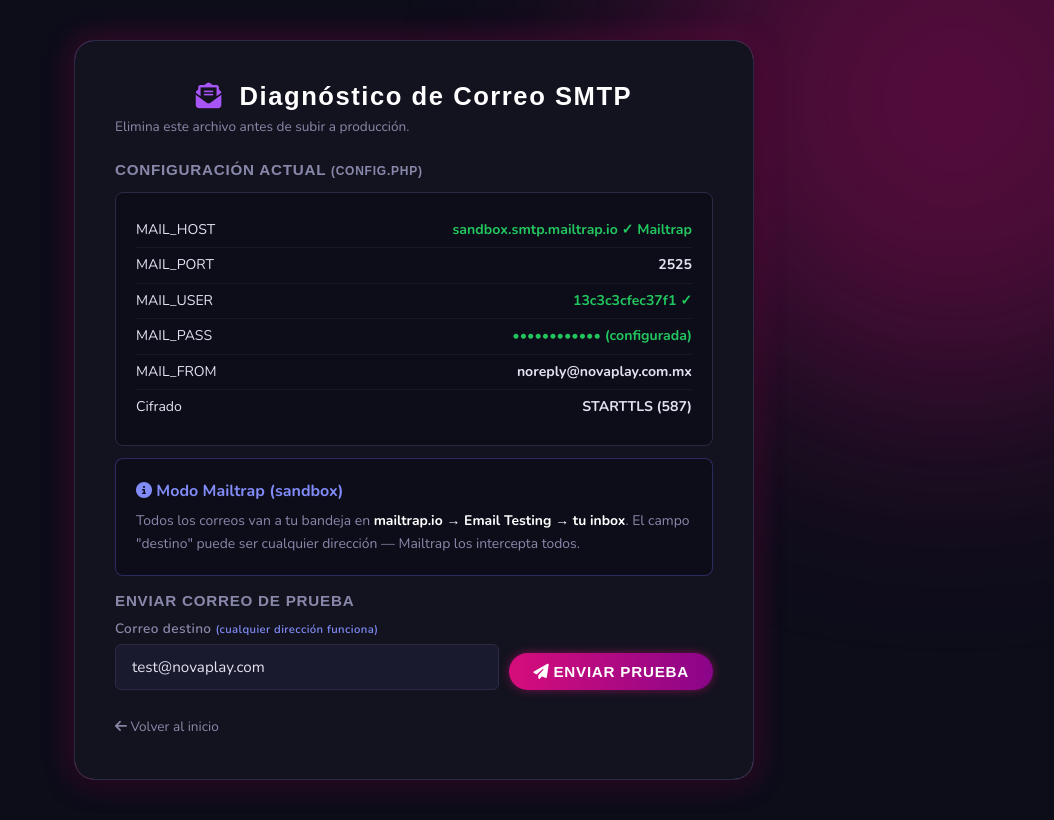
After one commit to Alonsoria/Novaplay2, a PHP site: page /novaplay2/test_mail.php in a window 1280 px wide. The commit adds this page. Shown: the whole page, without its empty margins (226-1280 px from the left). Run offline with PHP 8.4, Linux system fonts and the light colour scheme.

Commit message:
Implementacion de correos y verificacion de correo electronico

```diff
--- /dev/null
+++ b/composer.json
@@ -0,0 +1,5 @@
+{
+    "require": {
+        "paypal/rest-api-sdk-php": "^1.14"
+    }
+}
--- a/config.php
+++ b/config.php
@@ -1,18 +1,26 @@
 <?php
 /**
  * NOVAPLAY — CONFIG.PHP
- * Configuración central de base de datos.
+ * Configuración central de base de datos y correo SMTP.
  * NO modifica ninguna consulta SQL existente.
  */
 
 require_once __DIR__ . '/security.php';
 
-/* ── Credenciales de BD (idealmente en variables de entorno) ── */
+/* ── Credenciales de BD ── */
 define('DB_HOST', getenv('DB_HOST') ?: 'localhost');
 define('DB_USER', getenv('DB_USER') ?: 'root');
 define('DB_PASS', getenv('DB_PASS') ?: '');
 define('DB_NAME', getenv('DB_NAME') ?: 'novaplay2');
 define('DB_CHARSET', 'utf8mb4');
+
+/* ── Configuración SMTP ── */
+define('MAIL_HOST',      'sandbox.smtp.mailtrap.io');
+define('MAIL_PORT',      2525);
+define('MAIL_USER',      '13c3c3cfec37f1');
+define('MAIL_PASS',      '117747fde13ee1');
+define('MAIL_FROM',      'noreply@novaplay.com.mx');
+define('MAIL_FROM_NAME', 'Novaplay');
 
 /* ── Conexión MySQLi ── */
 $conn = new mysqli(DB_HOST, DB_USER, DB_PASS, DB_NAME);
--- /dev/null
+++ b/mailer.php
@@ -0,0 +1,126 @@
+<?php
+/**
+ * NOVAPLAY — MAILER.PHP
+ * Cliente SMTP nativo (sin dependencias externas).
+ * Soporta STARTTLS (587/2525) y SSL directo (465).
+ * Configurar las constantes MAIL_* en config.php.
+ */
+
+/**
+ * Envía un correo de texto plano vía SMTP.
+ */
+function nova_send_mail(string $to, string $subject, string $body): bool
+{
+    $host = MAIL_HOST;
+    $port = (int)MAIL_PORT;
+    $user = MAIL_USER;
+    $pass = MAIL_PASS;
+    $from = MAIL_FROM;
+    $name = MAIL_FROM_NAME;
+
+    $ssl = ($port === 465);
+    $addr = ($ssl ? 'ssl://' : '') . $host;
+
+    $sock = @fsockopen($addr, $port, $errno, $errstr, 10);
+    if (!$sock) {
+        error_log("[Novaplay Mailer] Conexión fallida: $errstr ($errno)");
+        return false;
+    }
+    stream_set_timeout($sock, 10);
+
+    try {
+        _smtp_expect($sock, 220);
+
+        _smtp_send($sock, "EHLO localhost");
+        $caps = _smtp_expect($sock, 250);
+
+        /* STARTTLS en puertos que no son 465 */
+        if (!$ssl && str_contains($caps, 'STARTTLS')) {
+            _smtp_send($sock, "STARTTLS");
+            _smtp_expect($sock, 220);
+            stream_socket_enable_crypto($sock, true, STREAM_CRYPTO_METHOD_TLS_CLIENT);
+            _smtp_send($sock, "EHLO localhost");
+            _smtp_expect($sock, 250);
+        }
+
+        /* AUTH LOGIN */
+        _smtp_send($sock, "AUTH LOGIN");
+        _smtp_expect($sock, 334);
+        _smtp_send($sock, base64_encode($user));
+        _smtp_expect($sock, 334);
+        _smtp_send($sock, base64_encode($pass));
+        _smtp_expect($sock, 235);
+
+        /* Enviar mensaje */
+        _smtp_send($sock, "MAIL FROM:<$from>");
+        _smtp_expect($sock, 250);
+        _smtp_send($sock, "RCPT TO:<$to>");
+        _smtp_expect($sock, 250);
+        _smtp_send($sock, "DATA");
+        _smtp_expect($sock, 354);
+
+        $encodedSubject = '=?UTF-8?B?' . base64_encode($subject) . '?=';
+        $encodedFrom    = '=?UTF-8?B?' . base64_encode($name) . "?= <$from>";
+        $msgId          = '<' . uniqid('nova', true) . '@novaplay.com.mx>';
+
+        $msg  = "Date: " . date('r') . "\r\n";
+        $msg .= "Message-ID: $msgId\r\n";
+        $msg .= "From: $encodedFrom\r\n";
+        $msg .= "To: <$to>\r\n";
+        $msg .= "Subject: $encodedSubject\r\n";
+        $msg .= "MIME-Version: 1.0\r\n";
+        $msg .= "Content-Type: text/plain; charset=UTF-8\r\n";
+        $msg .= "Content-Transfer-Encoding: base64\r\n";
+        $msg .= "\r\n";
+        $msg .= chunk_split(base64_encode($body), 76, "\r\n");
+        $msg .= "\r\n.";
+
+        _smtp_send($sock, $msg);
+        _smtp_expect($sock, 250);
+
+        _smtp_send($sock, "QUIT");
+        fclose($sock);
+        return true;
+
+    } catch (RuntimeException $e) {
+        error_log('[Novaplay Mailer] ' . $e->getMessage());
+        if (is_resource($sock)) fclose($sock);
+        return false;
+    }
+}
+
+/* ── Helpers internos ─────────────────────────────────────── */
+
+function _smtp_send($sock, string $cmd): void
+{
+    fputs($sock, $cmd . "\r\n");
+}
+
+function _smtp_expect($sock, int $expected): string
+{
+    $response = '';
+    while ($line = fgets($sock, 512)) {
+        $response .= $line;
+        if (substr($line, 3, 1) === ' ') break;
+    }
+    $code = (int)substr($response, 0, 3);
+    if ($code !== $expected) {
+        throw new RuntimeException("SMTP esperaba $expected, recibió: " . trim($response));
+    }
+    return $response;
+}
+
+/**
+ * Genera un código OTP alfanumérico de 6 caracteres sin ambigüedades
+ * (excluye 0, O, 1, I, L para evitar confusiones visuales).
+ */
+function nova_gen_verification_code(): string
+{
+    $chars = 'ABCDEFGHJKLMNPQRSTUVWXYZ23456789';
+    $len   = strlen($chars) - 1;
+    $code  = '';
+    for ($i = 0; $i < 6; $i++) {
+        $code .= $chars[random_int(0, $len)];
+    }
+    return $code;
+}
--- a/pago_tarjeta.php
+++ b/pago_tarjeta.php
@@ -215,7 +215,7 @@ if (!empty($_SESSION['pago_error'])) {
                      class="form-control"
                      placeholder="•••"
                      required
-                     maxlength="4"
+                     maxlength="3"
                      inputmode="numeric"
                      autocomplete="cc-csc">
             </div>
--- /dev/null
+++ b/test_mail.php
@@ -0,0 +1,138 @@
+<?php
+/**
+ * NOVAPLAY — TEST_MAIL.PHP
+ * Diagnóstico y prueba de envío de correo SMTP.
+ * SOLO para desarrollo local. Eliminar o proteger en producción.
+ */
+
+require_once 'security.php';
+require_once 'config.php';
+require_once 'mailer.php';
+
+$testTo    = trim($_POST['test_to'] ?? '');
+$resultado = null;
+$errorMsg  = '';
+
+$esMailtrap    = str_contains(MAIL_HOST, 'mailtrap');
+$destinoValido = strlen($testTo) > 0;
+
+if ($_SERVER['REQUEST_METHOD'] === 'POST' && $destinoValido) {
+    $ok = nova_send_mail(
+        $testTo,
+        '[TEST] Prueba de correo - Novaplay',
+        "Este es un correo de prueba enviado desde Novaplay.\n\nSi ves esto en Mailtrap, el SMTP funciona correctamente."
+    );
+    $resultado = $ok ? 'OK' : 'ERROR';
+    if (!$ok) {
+        $errorMsg = 'El envío falló. Revisa el log de PHP en C:\\xampp\\php\\logs\\php_error_log para ver el detalle.';
+    }
+}
+?>
+<!DOCTYPE html>
+<html lang="es">
+<head>
+  <meta charset="UTF-8">
+  <meta name="viewport" content="width=device-width, initial-scale=1.0">
+  <title>Test de Correo | NovaPlay</title>
+  <link href="https://fonts.googleapis.com/css2?family=Nunito:wght@400;600;700&display=swap" rel="stylesheet">
+  <link rel="stylesheet" href="https://cdnjs.cloudflare.com/ajax/libs/font-awesome/6.5.0/css/all.min.css">
+  <link rel="stylesheet" href="style.css">
+  <style>
+    .diag-box { background:#0d0d1a; border:1px solid var(--clr-border,#2a2a4a); border-radius:8px; padding:20px; margin:12px 0; }
+    .diag-row { display:flex; justify-content:space-between; padding:6px 0; border-bottom:1px solid rgba(255,255,255,.05); font-size:.88rem; }
+    .diag-row:last-child { border-bottom:none; }
+    .badge-ok  { color:#22c55e; font-weight:700; }
+    .badge-err { color:#ef4444; font-weight:700; }
+    .badge-warn{ color:#f59e0b; font-weight:700; }
+    pre { background:#070714; border:1px solid #1e1e3a; border-radius:6px; padding:14px; font-size:.78rem; overflow-x:auto; white-space:pre-wrap; word-break:break-all; color:#a0a0c0; max-height:300px; overflow-y:auto; }
+  </style>
+</head>
+<body>
+<div class="auth-page" style="align-items:flex-start; padding-top:40px;">
+  <div class="auth-card" style="max-width:680px; width:100%;">
+
+    <h2 style="margin-bottom:4px;">
+      <i class="fa-solid fa-envelope-open-text" style="color:var(--clr-accent-2);margin-right:8px;"></i>
+      Diagnóstico de Correo SMTP
+    </h2>
+    <p style="color:var(--clr-text-muted);font-size:.85rem;margin-bottom:var(--space-lg);">
+      Elimina este archivo antes de subir a producción.
+    </p>
+
+    <!-- ── Estado de configuración actual ── -->
+    <h3 style="font-size:.95rem; color:var(--clr-text-muted); text-transform:uppercase; letter-spacing:.05em; margin-bottom:8px;">
+      Configuración actual <small style="font-size:.75rem;">(config.php)</small>
+    </h3>
+    <div class="diag-box">
+      <div class="diag-row"><span>MAIL_HOST</span>
+        <strong class="badge-ok"><?= e(MAIL_HOST) ?> <?= $esMailtrap ? '✓ Mailtrap' : '' ?></strong>
+      </div>
+      <div class="diag-row"><span>MAIL_PORT</span><strong><?= e((string)MAIL_PORT) ?></strong></div>
+      <div class="diag-row"><span>MAIL_USER</span><strong class="badge-ok"><?= e(MAIL_USER) ?> ✓</strong></div>
+      <div class="diag-row"><span>MAIL_PASS</span><strong class="badge-ok"><?= str_repeat('•', 12) ?> (configurada)</strong></div>
+      <div class="diag-row"><span>MAIL_FROM</span><strong><?= e(MAIL_FROM) ?></strong></div>
+      <div class="diag-row"><span>Cifrado</span><strong><?= MAIL_PORT == 465 ? 'SMTPS (SSL/465)' : 'STARTTLS (587)' ?></strong></div>
+    </div>
+
+    <?php if ($esMailtrap): ?>
+    <div class="diag-box" style="border-color:#6366f155;">
+      <p style="color:#818cf8;font-weight:700;margin-bottom:6px;">
+        <i class="fa-solid fa-circle-info"></i> Modo Mailtrap (sandbox)
+      </p>
+      <p style="color:var(--clr-text-muted);font-size:.87rem;margin:0;">
+        Todos los correos van a tu bandeja en
+        <strong style="color:var(--clr-white);">mailtrap.io → Email Testing → tu inbox</strong>.
+        El campo "destino" puede ser cualquier dirección — Mailtrap los intercepta todos.
+      </p>
+    </div>
+    <?php endif; ?>
+
+    <!-- ── Formulario de prueba ── -->
+    <h3 style="font-size:.95rem; color:var(--clr-text-muted); text-transform:uppercase; letter-spacing:.05em; margin:var(--space-md) 0 8px;">
+      Enviar correo de prueba
+    </h3>
+
+    <?php if ($resultado === 'OK'): ?>
+      <div class="alert" style="background:rgba(34,197,94,.12);border:1px solid #22c55e;color:#22c55e;border-radius:8px;padding:12px 16px;margin-bottom:12px;">
+        <i class="fa-solid fa-circle-check"></i>
+        <strong>¡Correo enviado!</strong>
+        Revisa tu bandeja en <strong>mailtrap.io → Email Testing → tu inbox</strong>.
+      </div>
+    <?php elseif ($resultado === 'ERROR'): ?>
+      <div class="alert alert--error" style="margin-bottom:8px;">
+        <i class="fa-solid fa-circle-xmark"></i>
+        <strong>Falló el envío.</strong> <?= e($errorMsg) ?>
+      </div>
+    <?php endif; ?>
+
+    <form method="POST" action="test_mail.php" style="display:flex;gap:10px;flex-wrap:wrap;align-items:flex-end;">
+      <div class="form-group" style="flex:1;min-width:220px;margin:0;">
+        <label for="test_to" style="font-size:.85rem;">
+          Correo destino
+          <?php if ($esMailtrap): ?>
+            <small style="color:#818cf8;">(cualquier dirección funciona)</small>
+          <?php endif; ?>
+        </label>
+        <input type="<?= $esMailtrap ? 'text' : 'email' ?>"
+               id="test_to"
+               name="test_to"
+               class="form-control"
+               placeholder="<?= $esMailtrap ? 'test@novaplay.com' : 'destino@ejemplo.com' ?>"
+               value="<?= isset($_POST['test_to']) ? e($_POST['test_to']) : ($esMailtrap ? 'test@novaplay.com' : '') ?>"
+               required>
+      </div>
+      <button type="submit" class="btn" style="white-space:nowrap;">
+        <i class="fa-solid fa-paper-plane"></i> Enviar prueba
+      </button>
+    </form>
+
+    <div style="margin-top:var(--space-lg);">
+      <a href="index.php" style="color:var(--clr-text-muted);font-size:.85rem;">
+        <i class="fa-solid fa-arrow-left"></i> Volver al inicio
+      </a>
+    </div>
+
+  </div>
+</div>
+</body>
+</html>
```
Also changed, not shown: capturar_pago.php (+9 -10 lines), db_patch_v4.sql (added, +29 -0 lines), login.php (+10 -2 lines), procesar_pago.php (+9 -10 lines), signup.php (+72 -24 lines), verificar.php (added, +225 -0 lines), 1 other file.
